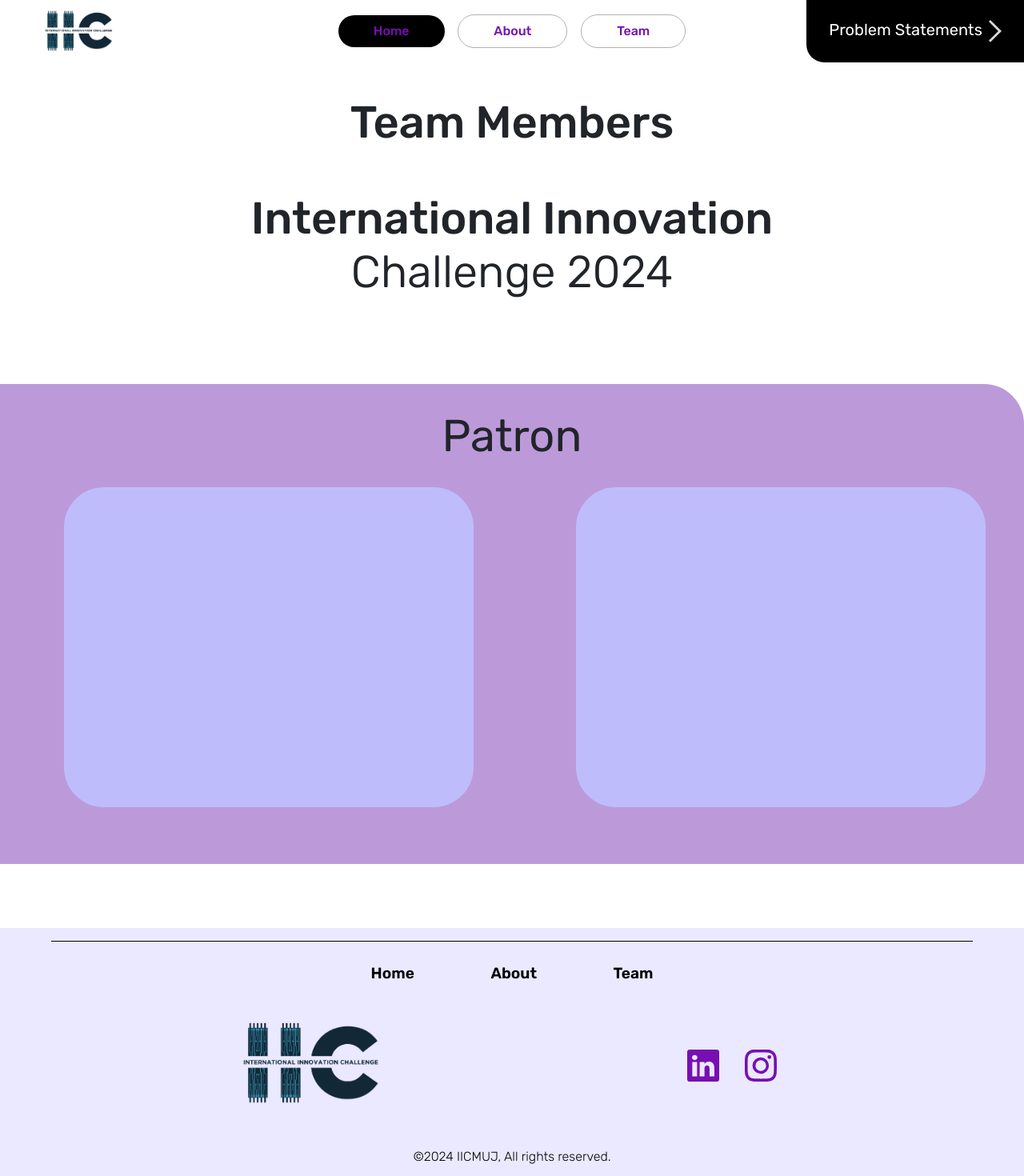
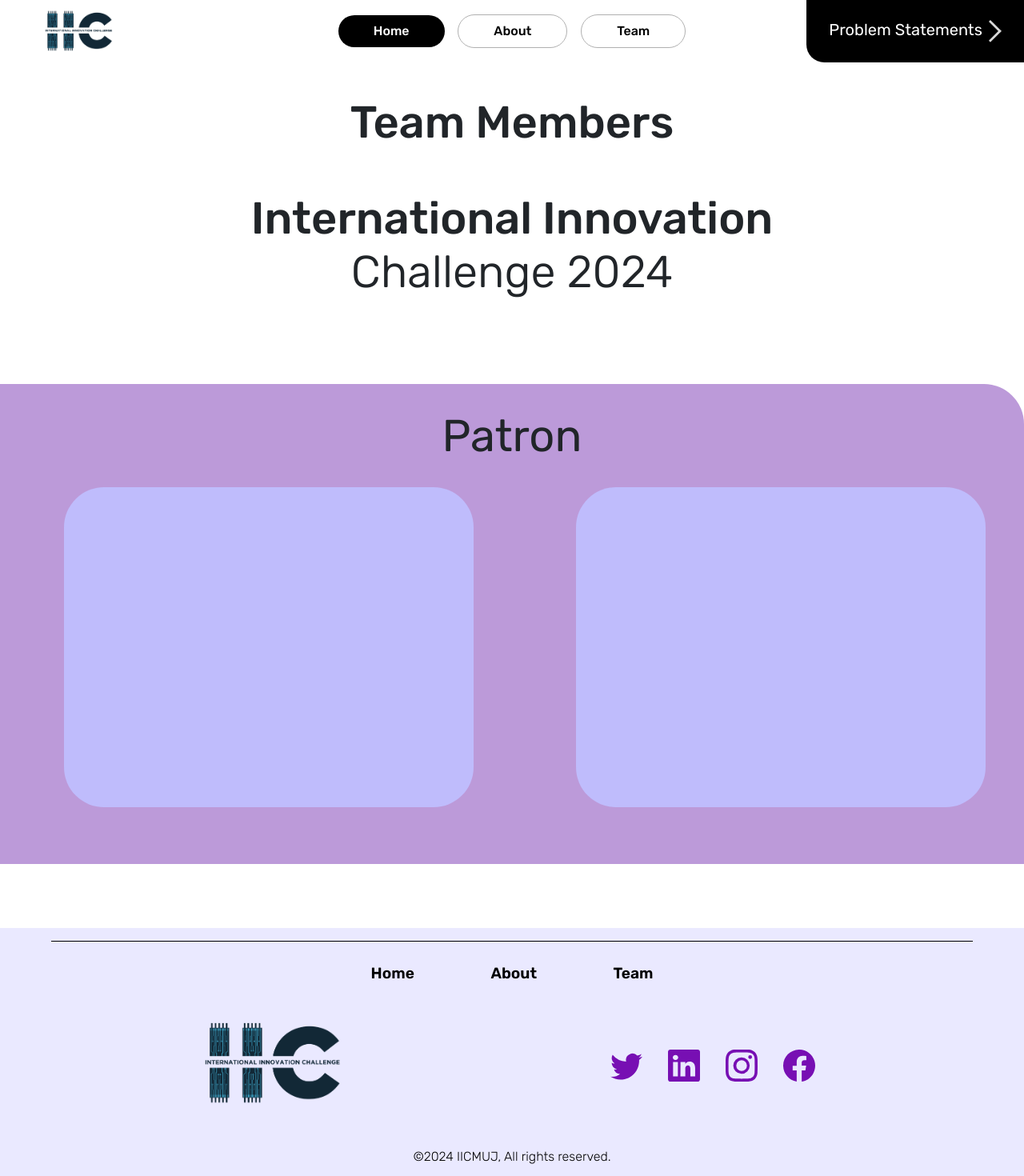
Before and after one commit to pinkelephant4/iic-website, a React (Vite) app: page /team in a window 1280 px wide. Shown: the top 1470 px of the page at 80% size. Built offline with nearby package versions, Linux system fonts and the light colour scheme; a web font is replaced by a local one.

Commit message:
changed footer navbar

```diff
--- a/src/components/Footer.jsx
+++ b/src/components/Footer.jsx
@@ -1,8 +1,10 @@
 // Footer.js
 import { Link } from "react-router-dom";
 import "../styles/Footer.css";
-import {BsInstagram} from "react-icons/bs";
+import { BsInstagram } from "react-icons/bs";
 import { BsLinkedin } from "react-icons/bs";
+import { BsTwitter } from "react-icons/bs";
+import { BsFacebook } from "react-icons/bs";
 
 const Footer = () => {
   return (
@@ -21,9 +23,18 @@ const Footer = () => {
         <div className="content">
           <img src="/assets/iic logo bg removed 2.png" alt="" />
           <div className="footer-icons">
-
-            <a href=""><BsLinkedin/></a>
-            <a href=""><BsInstagram/></a>
+            <a href="">
+              <BsTwitter />
+            </a>
+            <a href="">
+              <BsLinkedin />
+            </a>
+            <a href="">
+              <BsInstagram />
+            </a>
+            <a href="">
+              <BsFacebook />
+            </a>
           </div>
         </div>
       </div>
--- a/src/styles/Guest.css
+++ b/src/styles/Guest.css
@@ -30,7 +30,7 @@
 .info-section {
   flex: 2; /* Take more space for text */
   background-color: white;
-  padding: 20px;
+  padding: 5rem;
   border-radius: 8px;
   display: flex; /* Center content */
   flex-direction: column; /* Stack content vertically */
@@ -57,7 +57,7 @@
   display: flex;
   justify-content: center; /* Ensure the image stays centered horizontally */
   align-items: center; /* Ensure the image stays centered vertically */
-  padding: 35px;
+  padding: 3rem;
   border-radius: 8px;
   position: relative;
   overflow: hidden; /* Prevents overflow due to transformations */
--- a/src/styles/Navbar.css
+++ b/src/styles/Navbar.css
@@ -58,6 +58,7 @@
   text-decoration: none;
   font-size: 2vh;
   font-weight: 500;
+  color: black;
 }
 
 .nav-link:hover {
@@ -69,6 +70,9 @@
   background-color: black;
   color: white;
   border: none;
+}
+.nav-link.active a{
+  color: white;
 }
 
 .nav-right {
```
